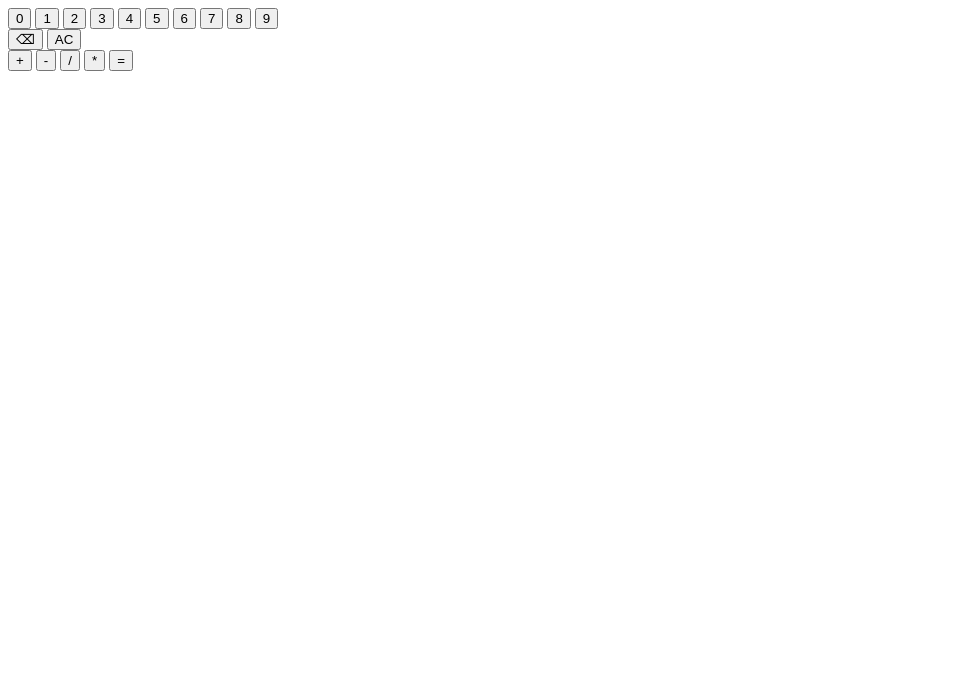
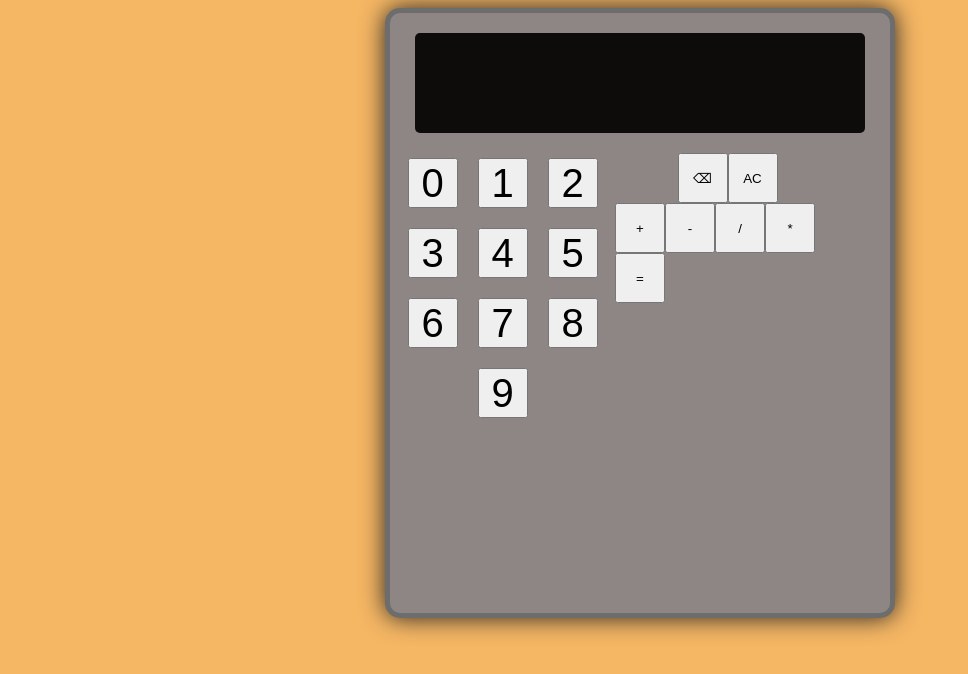
Before and after one commit to mfm051/odin-calculator, a plain HTML site: page index.html in a window 1280 px wide. Shown: the whole page, without its empty margins (0-968 px from the left). Drawn offline with Linux system fonts and the light colour scheme.

Commit message:
Add very basic style

```diff
--- a/index.html
+++ b/index.html
@@ -4,6 +4,7 @@
     <meta charset="UTF-8">
     <meta name="viewport" content="width=device-width, initial-scale=1.0">
     <title>Document</title>
+    <link rel="stylesheet" href="style.css">
 </head>
 <body>
     <div class="calculator">
@@ -21,6 +22,7 @@
                 <input type="button" id="8" value="8">
                 <input type="button" id="9" value="9">
             </div>
+            <div class="right">
                 <div class="actions">
                     <input type="button" id="backspace" value="&#x232B;">
                     <input type="button" id="AC"        value="AC">
@@ -34,6 +36,7 @@
                 </div>
             </div>
         </div>
+    </div>
 </body>
 <script src="script.js"></script>
 </html>
--- a/script.js
+++ b/script.js
@@ -16,7 +16,7 @@ const calculator = {
                             this.operation = false},
 }
 
-document.querySelectorAll(".numbers > input[type='button']").forEach(
+document.querySelectorAll(".numbers > input").forEach(
     button => button.addEventListener("mousedown", function(e) {
         if (calculator.a === false) calculator.a = Number(e.target.id)
         else { //If there's a number (a) already
--- a/style.css
+++ b/style.css
@@ -0,0 +1,70 @@
+body {
+    background-color: #F6B764;
+}
+
+.calculator {
+    width: 500px;
+    height: 600px;
+    background-color: #8E8585;
+    border-radius: 15px;
+    border: #6D6D6D solid 5px;
+    margin: 0 auto;
+    box-shadow: 0 0 25px #242323;
+}
+
+.display {
+    width: 450px;
+    height: 100px;
+    background-color: #0E0B0B;
+    border-radius: 5px;
+    margin: 20px auto;
+}
+
+.buttons {
+    display: flex;
+}
+
+.numbers {
+    width: 225px;
+    height: 100%;
+    display: flex;
+    flex-wrap: wrap;
+    gap: 10px;
+    justify-content: center;
+    align-items: center;
+}
+
+.numbers > input {
+    font-size: 40px;
+    width: 50px;
+    height: 50px;
+    margin: 5px;
+}
+
+.right {
+    width: 225px;
+    height: 100%;
+    display: flex;
+    flex-direction: column;
+    align-items: center;
+}
+
+.actions {
+    width: 100px;
+    display: flex;
+}
+
+.actions > input {
+    width: 50px;
+    height: 50px;
+}
+
+.operations {
+    display: flex;
+    flex-wrap: wrap;
+}
+
+.operations > input {
+    width: 50px;
+    height: 50px;
+}
```
Lines whose indentation alone changed are shown as unchanged.
